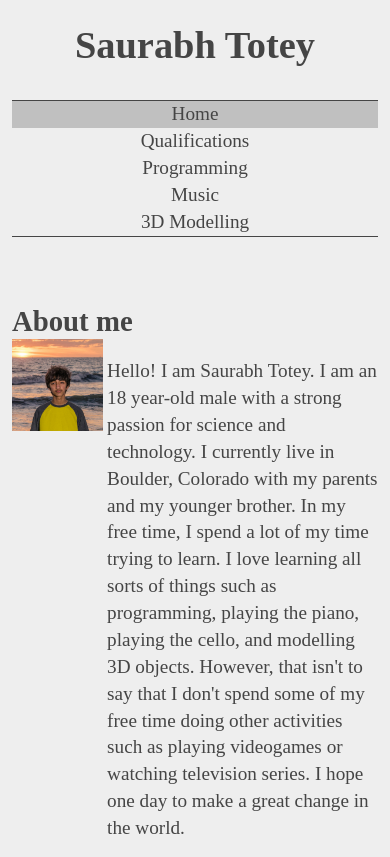
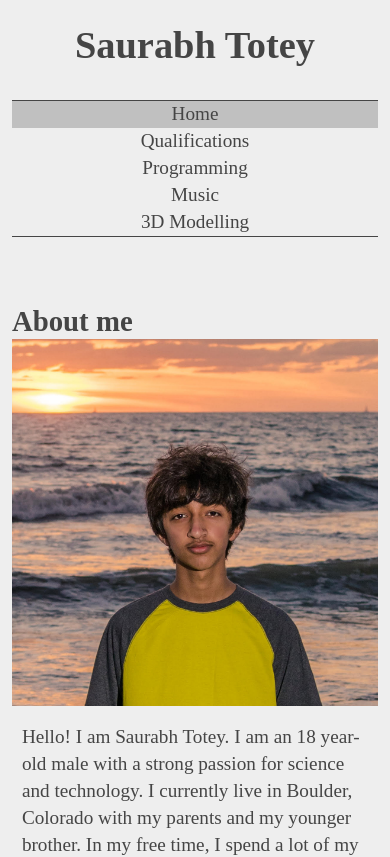
Before and after one commit to SaurabhTotey/Portfolio-Website, a Gatsby app: page / in a window 390 px wide. Shown: the top 857 px of the page. Built offline with nearby package versions, Linux system fonts and the light colour scheme.

Commit message:
Made a responsive container class

```diff
--- /dev/null
+++ b/src/components/ResponsiveContainer.js
@@ -0,0 +1,50 @@
+import React from "react";
+
+/**
+ * A class that represents a responsive container
+ * Will hold elements horizontally unless screen width is small
+ * If screen width is small, components will be held vertically
+ */
+class ResponsiveContainer extends React.Component {
+
+	constructor(props) {
+		super(props);
+		this.state = {
+			isVertical: false
+		};
+	}
+
+	onWindowResize() {
+		this.setState({ isVertical: window.innerWidth < 900 });
+	}
+
+	componentDidMount() {
+		this.onWindowResize();
+		window.addEventListener("resize", this.onWindowResize.bind(this));
+	}
+
+	render() {
+		return <div style={{overflow: "hidden"}}>{
+			this.props.children.map(child => {
+				let style;
+				if (this.state.isVertical) {
+					style = { width: "100%", display: "block" };
+				} else {
+					style = { width: child.props.responsiveWidth, display: "inline-block" };
+				}
+				style = {
+					...style,
+					float: "left"
+				};
+
+				return <div style={style}>
+					{child}
+				</div>
+			})}
+			<div style={{clear: "both"}} />
+		</div>
+	}
+
+}
+
+export default ResponsiveContainer
--- a/src/pages/index.js
+++ b/src/pages/index.js
@@ -1,6 +1,7 @@
 import React from "react";
 import Header from "../components/Header";
 import Meta from "../components/Meta";
+import ResponsiveContainer from "../components/ResponsiveContainer";
 
 export default () => (
 	<div>
@@ -8,9 +9,9 @@ export default () => (
 		<Header />
 		<br/>
 		<h2 style={{marginBottom: "1%"}}>About me</h2>
-		<div style={{overflow: "hidden"}}>
-			<img src={"images/SaurabhToteyCancun.jpg"}  alt={"Saurabh Totey"} style={{width: "25%", float: "left"}} />
-			<p style={{marginLeft: "26%"}}>Hello! I am Saurabh Totey. I am an 18 year-old male with a strong passion for science and technology. I currently live in Boulder, Colorado with my parents and my younger brother. In my free time, I spend a lot of my time trying to learn. I love learning all sorts of things such as programming, playing the piano, playing the cello, and modelling 3D objects. However, that isn't to say that I don't spend some of my free time doing other activities such as playing videogames or watching television series. I hope one day to make a great change in the world.</p>
-		</div>
+		<ResponsiveContainer>
+			<img src={"images/SaurabhToteyCancun.jpg"} alt={"Saurabh Totey"} style={{width: "100%"}} responsiveWidth="25%" />
+			<p responsiveWidth="75%" style={{margin: "10px"}}>Hello! I am Saurabh Totey. I am an 18 year-old male with a strong passion for science and technology. I currently live in Boulder, Colorado with my parents and my younger brother. In my free time, I spend a lot of my time trying to learn. I love learning all sorts of things such as programming, playing the piano, playing the cello, and modelling 3D objects. However, that isn't to say that I don't spend some of my free time doing other activities such as playing videogames or watching television series. I hope one day to make a great change in the world.</p>
+		</ResponsiveContainer>
 	</div>
 )
```
Also changed, not shown: 39 other files (tests, documents, lock files or other folders).
